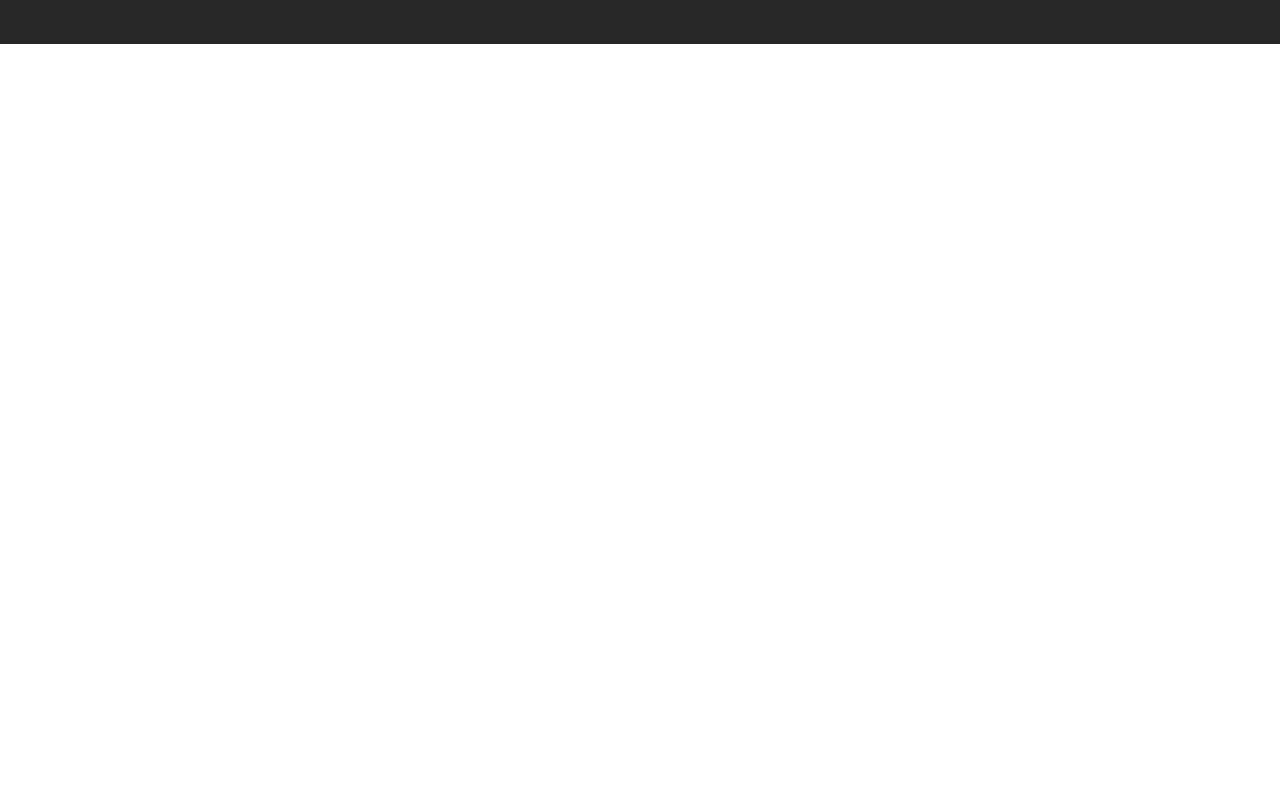
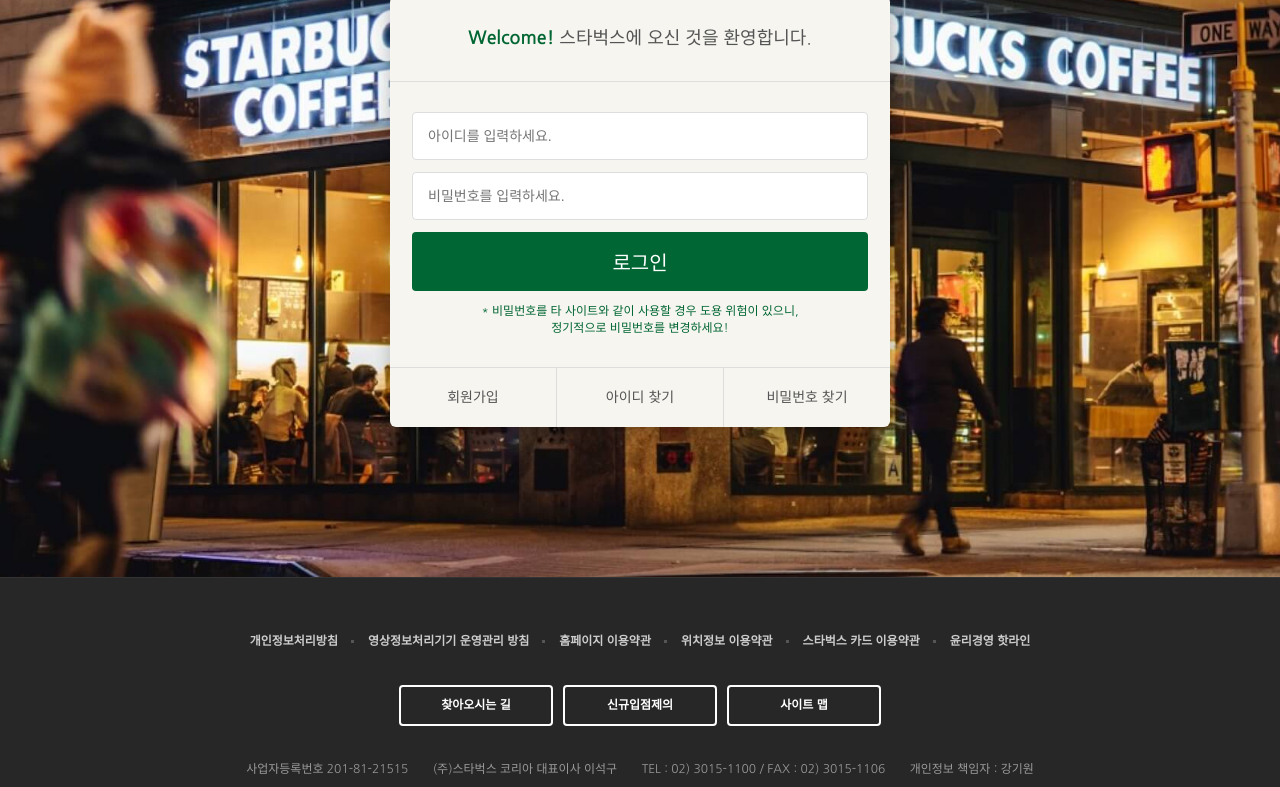
Before and after one commit to Jungyongchai/starbucks, a plain HTML site: page signin/index.html in a window 1280 px wide. Shown: the part 290-1077 px from the top of the page. Before the commit the page ends 800 px from the top, so only its background shows below. Drawn offline with nearby package versions, Linux system fonts and the light colour scheme.

Commit message:
로그인 페이지 완성

```diff
--- /dev/null
+++ b/css/signin.css
@@ -0,0 +1,78 @@
+.signin {
+  margin-top: 120px;
+  padding: 100px 0 150px;
+  background-image: url("../images/signin_bg.jpg");
+  background-repeat: no-repeat;
+  background-position: center;
+  background-attachment: fixed;
+  background-size: cover;
+}
+.signin h1 {
+  color: #fff;
+  font-size: 30px;
+  font-weight: 700;
+  text-align: center;
+  margin-bottom: 24px;
+}
+.signin__card {
+  width: 500px;
+  margin: 0 auto;
+  border-radius: 6px;
+  background-color: #f6f5f0;
+  box-shadow: 2px 2px 20px rgba(0,0,0,.3);
+  color: #555;
+}
+.signin__card h2 {
+  padding: 30px;
+  font-size: 18px;
+  text-align: center;
+  border-bottom: 1px solid #ddd;
+}
+.signin__card h2 strong {
+  font-weight: 700;
+  color: #006633;
+}
+.signin__card form {
+  padding: 30px 22px;
+}
+.signin__card form input {
+  width: 100%;
+  margin-bottom: 12px;
+  padding: 15px;
+  border: 1px solid #ddd;
+  border-radius: 4px;
+  outline: none;
+  box-sizing: border-box;
+  font-size: 14px;
+}
+.signin__card form [type = "submit"] {
+  background-color: #006633;
+  border: none;
+  color: #fff;
+  font-size: 20px;
+  cursor: pointer;
+}
+.signin__card form p {
+  font-size: 12px;
+  color: #006633;
+  text-align: center;
+}
+.signin__card .actions {
+  display: flex;
+  border-top: 1px solid #ddd;
+}
+.signin__card .actions a {
+  flex-grow: 1;
+  flex-basis: 0;
+  text-align: center;
+  padding: 20px;
+  color: #555;
+  font-size: 14px;
+  border-right: 1px solid #ddd;
+}
+.signin__card .actions a:last-child {
+  border-right: none;
+}
+.signin__card .actions a:hover {
+  text-decoration: underline;
+}
--- a/signin/index.html
+++ b/signin/index.html
@@ -28,6 +28,7 @@
   <link href="https://fonts.googleapis.com/css2?family=Nanum+Gothic:wght@400;700&display=swap" rel="stylesheet">
   <link rel="stylesheet" href="https://fonts.googleapis.com/icon?family=Material+Icons">
   <link rel="stylesheet" href="../css/common.css">
+  <link rel="stylesheet" href="../css/signin.css">
 
 
   <script defer src="../js/common.js"></script>
@@ -367,7 +368,28 @@
 
   </header>
 
-  <section class="signin"></section>
+  <section class="signin">
+    <h1>로그인</h1>
+    <div class="signin__card">
+      <h2>
+        <strong>Welcome!</strong> 스타벅스에 오신 것을 환영합니다.
+      </h2>
+      <form>
+        <input type="text" placeholder="아이디를 입력하세요.">
+        <input type="text" placeholder="비밀번호를 입력하세요.">
+        <input type="submit" value="로그인">
+        <p>
+          * 비밀번호를 타 사이트와 같이 사용할 경우 도용 위험이 있으니,<br />
+          정기적으로 비밀번호를 변경하세요!
+        </p>
+      </form>
+      <div class="actions">
+        <a href="javascript:void(0)">회원가입</a>
+        <a href="javascript:void(0)">아이디 찾기</a>
+        <a href="javascript:void(0)">비밀번호 찾기</a>
+      </div>
+    </div>
+  </section>
 
   <!-- FOOTER -->
   <footer>
```
